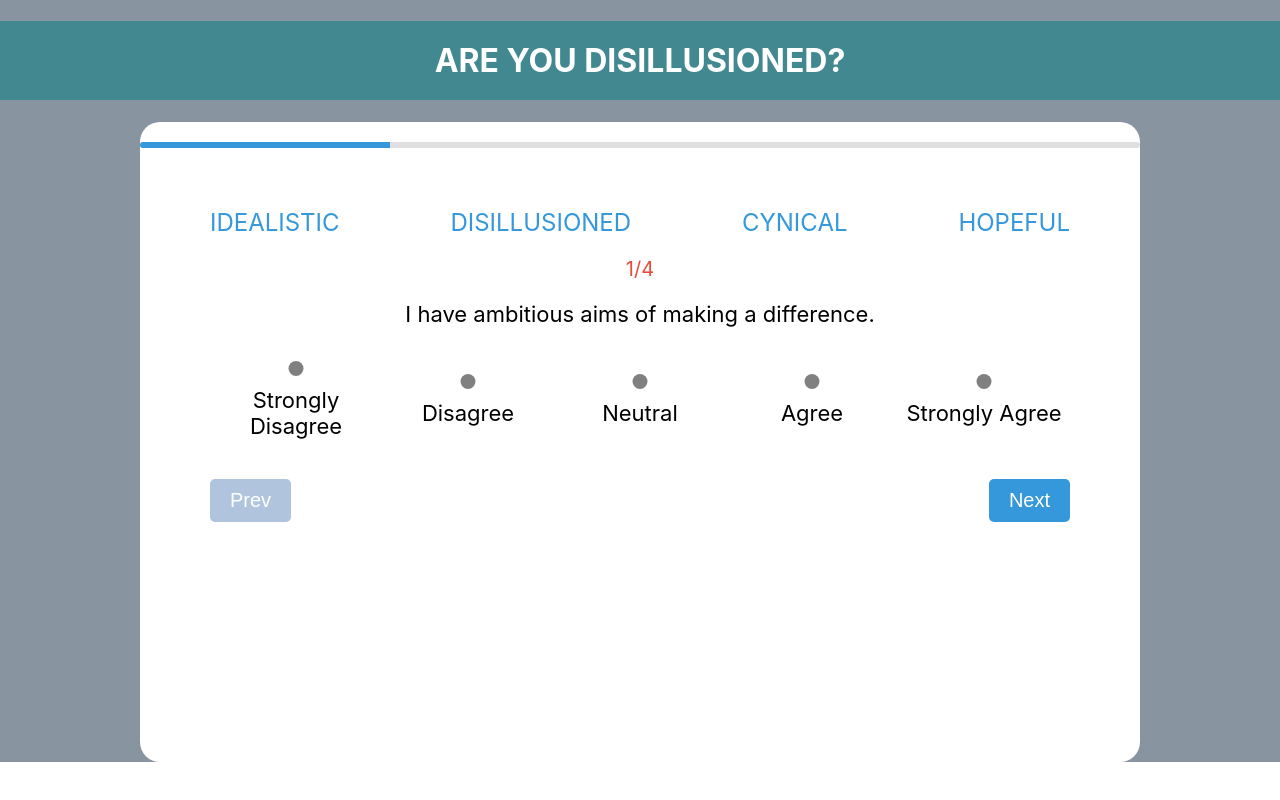
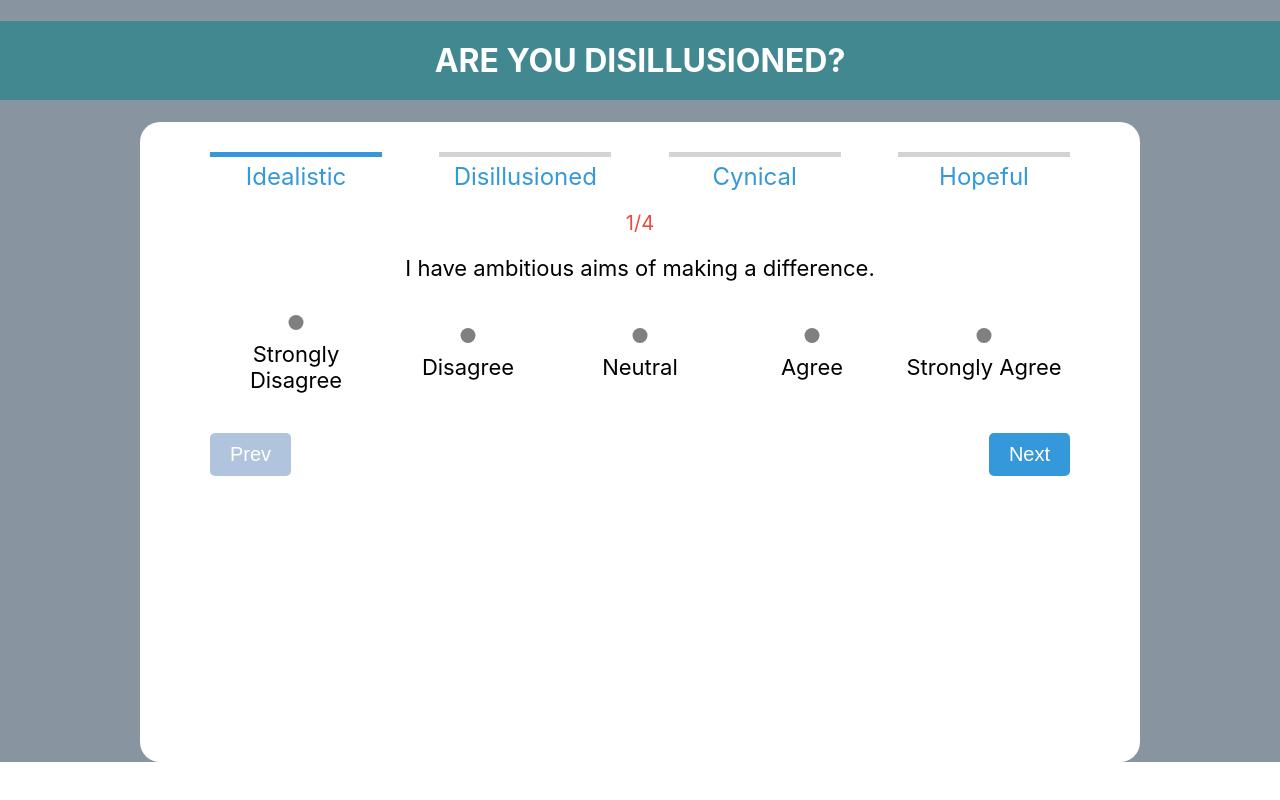
Before and after one commit to shaileshsiingh/ProgressBar, a React (Create React App) app: page / in a window 1280 px wide. Built offline with nearby package versions, Linux system fonts and the light colour scheme.

Commit message:
third commit8

```diff
--- a/src/components/Question.css
+++ b/src/components/Question.css
@@ -17,6 +17,23 @@
   color: #3498db;
   width: 100%;
   font-size: 24px;
+  position: relative;
+}
+
+.category-container {
+  display: flex;
+  flex-direction: column;
+  align-items: center;
+  width: 20%;
+  position: relative;
+}
+
+.category-slider-container {
+  width: 100%;
+  height: 5px;
+  background-color: lightgrey;
+  position: absolute;
+  top: -10px; /* Adjust this to position above the category text */
 }
 
 .question-number {
--- a/src/components/Question.js
+++ b/src/components/Question.js
@@ -4,6 +4,7 @@ import './Question.css';
 
 const Question = ({ question, currentQuestion, totalQuestions, handleNext, handlePrev }) => {
   const labels = ["Strongly Disagree", "Disagree", "Neutral", "Agree", "Strongly Agree"];
+  const categories = ["Idealistic", "Disillusioned", "Cynical", "Hopeful"];
   const [selectedOption, setSelectedOption] = useState(null);
   const [isAnimating, setIsAnimating] = useState(false);
 
@@ -17,13 +18,27 @@ const Question = ({ question, currentQuestion, totalQuestions, handleNext, handl
     }, 1000); // Time for the slider animation before moving to the next question
   };
 
+
   return (
     <div className="question-container">
       <div className="question-header">
-        <span>IDEALISTIC</span>
-        <span>DISILLUSIONED</span>
-        <span>CYNICAL</span>
-        <span>HOPEFUL</span>
+        {categories.map((category, index) => (
+          <div key={index} className="category-container">
+            <span>{category}</span>
+            <div className="category-slider-container">
+              <motion.div
+                className="fill-slider"
+                initial={{ width: 0 }}
+                animate={{
+                  width: currentQuestion >= index ? '100%' : 0,
+                }}
+                transition={{
+                  duration: 0.5,
+                }}
+              />
+            </div>
+          </div>
+        ))}
       </div>
       <div className="question-number">{currentQuestion + 1}/{totalQuestions}</div>
       <div className="question-text">{question}</div>
--- a/src/components/Quiz.js
+++ b/src/components/Quiz.js
@@ -28,7 +28,6 @@ const Quiz = () => {
     }
   };
 
-  const progressPercentage = (currentQuestion + 1) / questions.length * 100;
 
   useEffect(() => {
     if (isCompleted) {
@@ -43,13 +42,7 @@ const Quiz = () => {
   return (
     <div className="quiz-container">
 
-      <div className="progress-bar">
-        <motion.div
-          className="progress-indicator"
-          initial={{ width: 0 }}
-          animate={{ width: `${progressPercentage}%` }}
-        ></motion.div>
-      </div>
+
       <div className="question-wrapper">
         {isCompleted ? (
           <div className="completion-message">Completed!</div>
```
